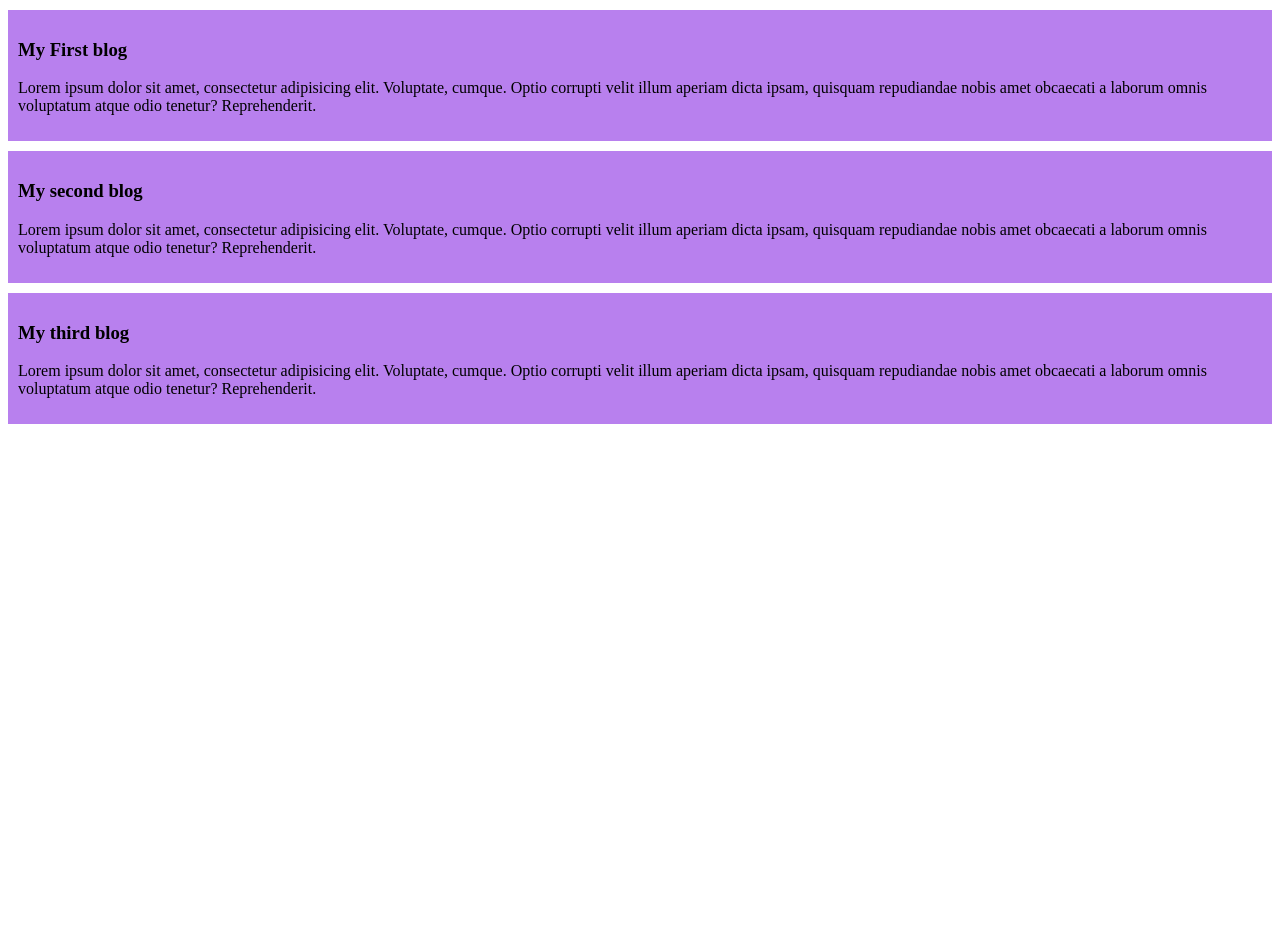
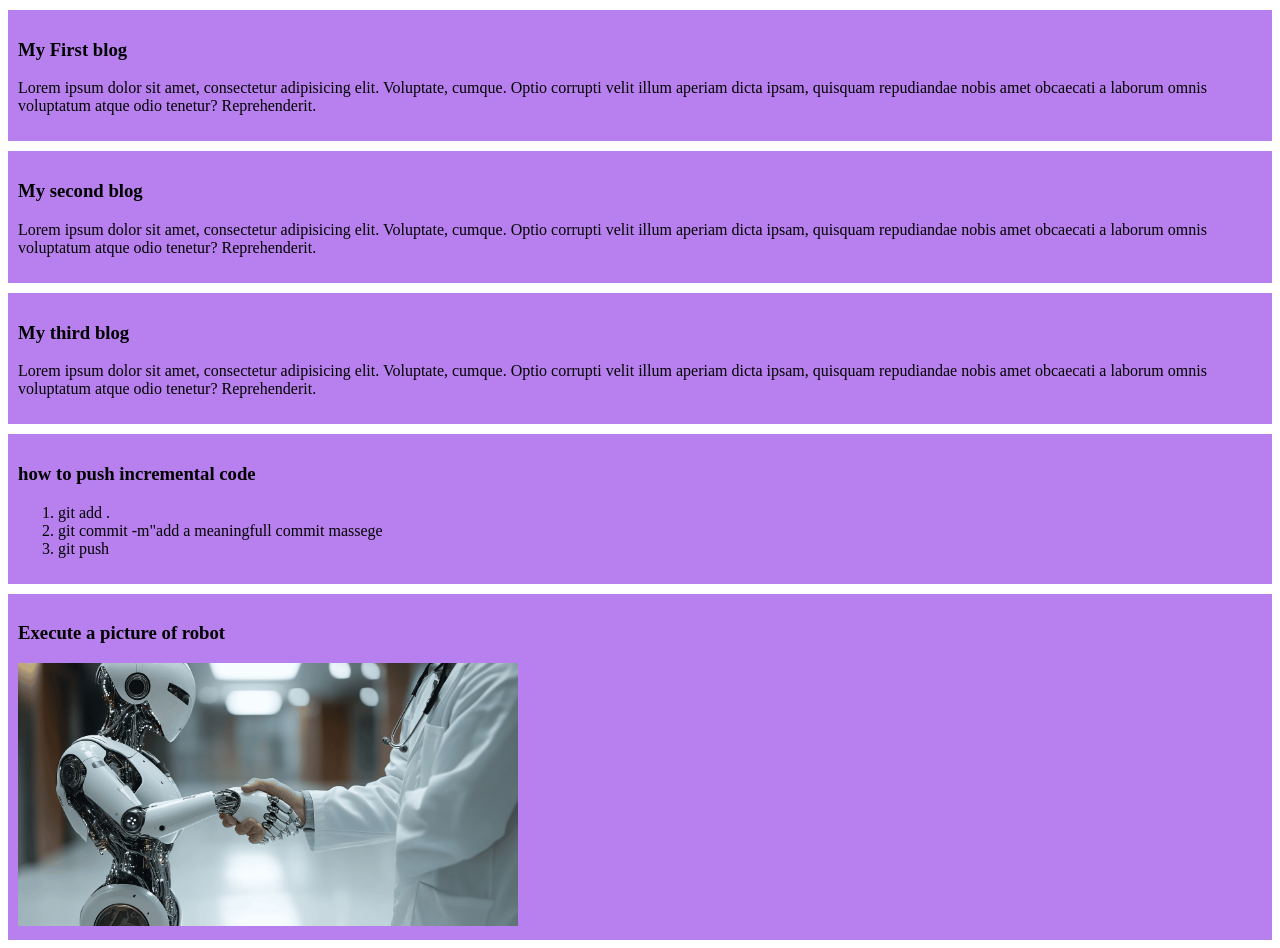
Before and after one commit to Marfi098776/my-first-github-repo, a plain HTML site: page index.html in a window 1280 px wide. Before the commit the page ends 800 px from the top, so only its background shows below. Drawn offline with Linux system fonts and the light colour scheme.

Commit message:
added a picture

```diff
--- a/index.html
+++ b/index.html
@@ -19,5 +19,16 @@
         <h3>My third blog</h3>
         <p>Lorem ipsum dolor sit amet, consectetur adipisicing elit. Voluptate, cumque. Optio corrupti velit illum aperiam dicta ipsam, quisquam repudiandae nobis amet obcaecati a laborum omnis voluptatum atque odio tenetur? Reprehenderit.</p>
     </div>
+    <div>
+        <h3>how to push incremental code</h3>
+        <ol>
+            <li>git add .</li>
+            <li>git commit -m"add a meaningfull commit massege</li>
+            <li>git push</li>
+        </ol>
+    </div>
+    <div class="picture">
+        <h3>Execute a picture of robot</h3>
+        <img src="images/ai doctorobot.png"/>
 </body>
 </html>
--- a/styles/blog.css
+++ b/styles/blog.css
@@ -3,3 +3,6 @@ div{
     padding: 10px;
     margin-top: 10px;
 }
+.picture img {
+    width: 500px;
+}
```
Also changed, not shown: images/ai doctorobot.png (added).
